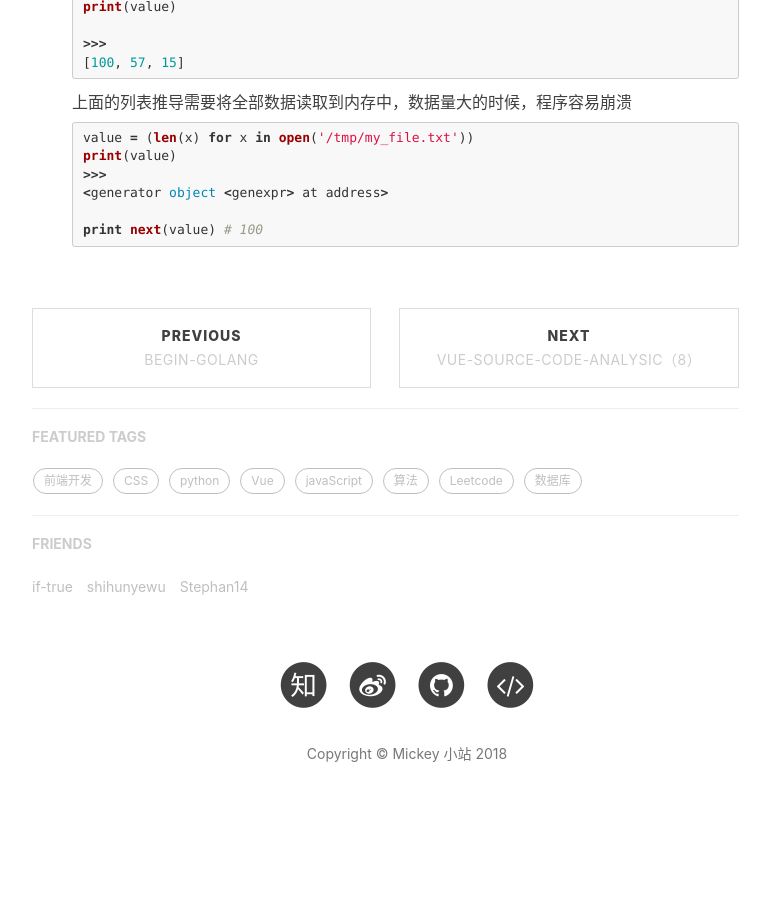
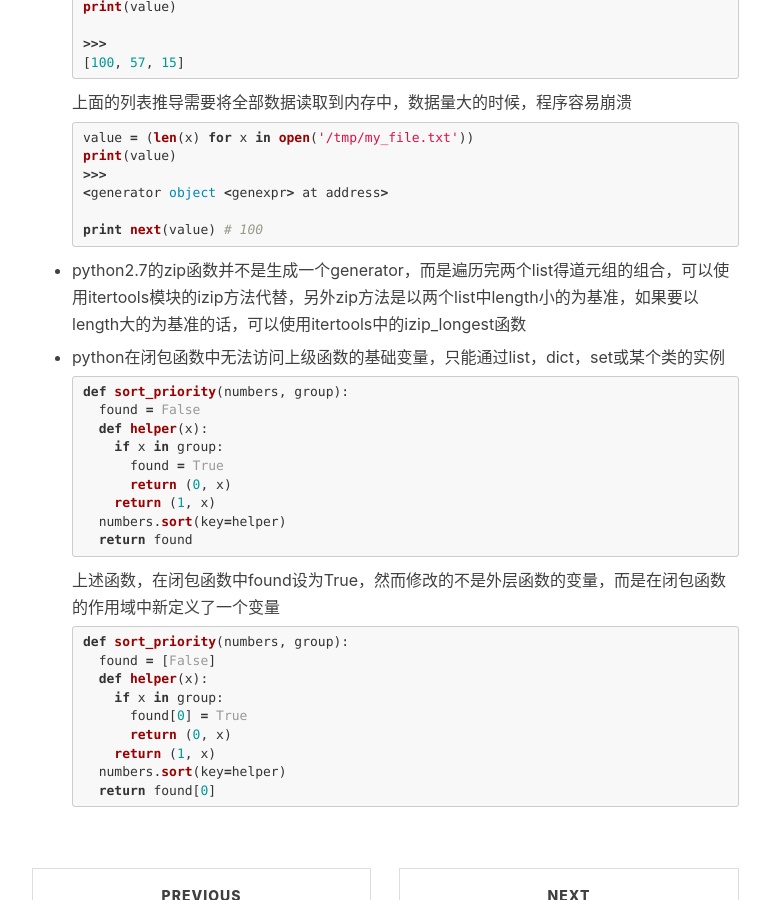
Before and after one commit to mickey0524/mickey0524.github.io, a Jekyll site: the page built from _posts/2018-07-19-effective-python.md, in a window 1280 px wide and 900 px high, scrolled down 1059 px. Shown: the whole window, without its empty margins (233-1003 px from the left). Built offline with Jekyll 4.4.1, drawn with Linux system fonts in a browser that asks for light colours; nearby versions of some CDN libraries; comment, search, counter and statistics services are not loaded; before the commit the page ends 1890 px from its top, so only the background shows below that.

Commit message:
feat(python): add python

````diff
--- a/_posts/2018-07-19-effective-python.md
+++ b/_posts/2018-07-19-effective-python.md
@@ -52,3 +52,33 @@ tags:
 
   print next(value) # 100
   ```
+
+* python2.7的zip函数并不是生成一个generator，而是遍历完两个list得道元组的组合，可以使用itertools模块的izip方法代替，另外zip方法是以两个list中length小的为基准，如果要以length大的为基准的话，可以使用itertools中的izip_longest函数
+
+* python在闭包函数中无法访问上级函数的基础变量，只能通过list，dict，set或某个类的实例
+
+  ```python
+  def sort_priority(numbers, group):
+    found = False
+    def helper(x):
+      if x in group:
+        found = True
+        return (0, x)
+      return (1, x)
+    numbers.sort(key=helper)
+    return found
+  ```
+
+  上述函数，在闭包函数中found设为True，然而修改的不是外层函数的变量，而是在闭包函数的作用域中新定义了一个变量
+
+  ```python
+  def sort_priority(numbers, group):
+    found = [False]
+    def helper(x):
+      if x in group:
+        found[0] = True
+        return (0, x)
+      return (1, x)
+    numbers.sort(key=helper)
+    return found[0]
+  ```
````
Also changed, not shown: _posts/2017-08-05-begin-python.md (+21 -17 lines).
